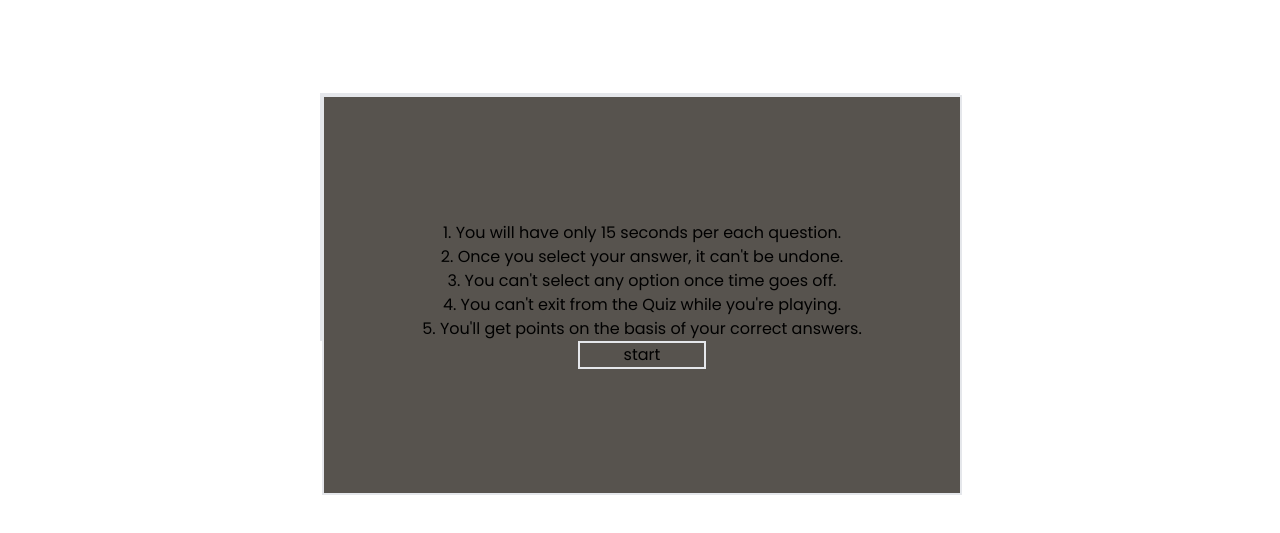
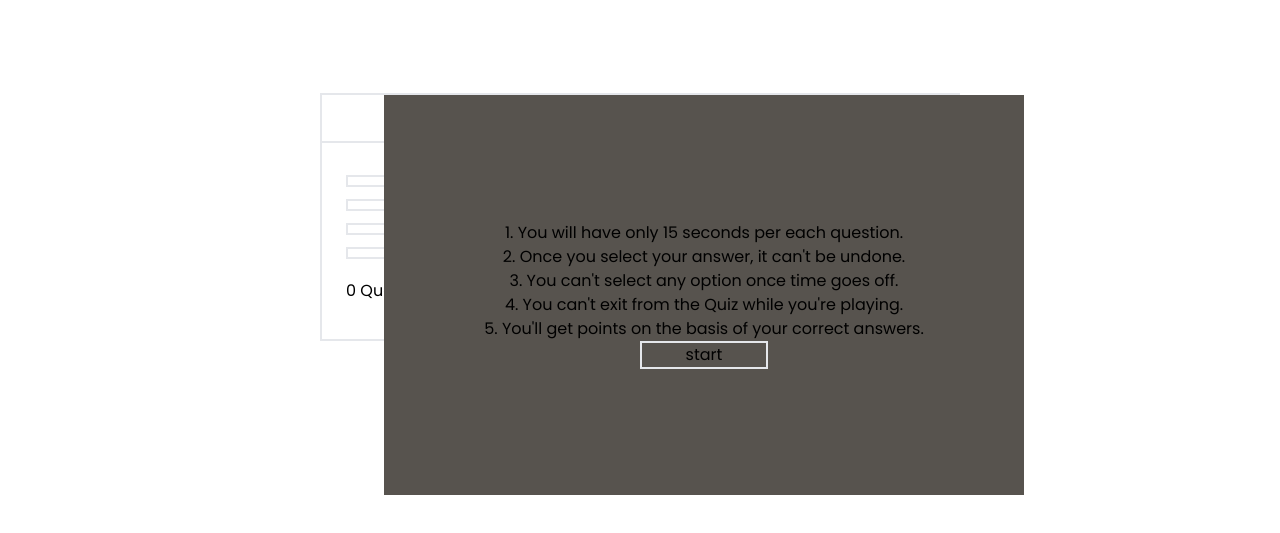
Before and after one commit to FixxooXD/Quiz-js, a website: page index.html in a window 1280 px wide. Shown: the part 51-584 px from the top of the page. Drawn offline with Linux system fonts and the light colour scheme.

Commit message:
Some Hot Fix

```diff
--- a/index.html
+++ b/index.html
@@ -29,7 +29,7 @@
     <div class="flex justify-center items-center mt-16 sm:mt-24">
     <div id="Questions-Div" class="border-2 flex flex-col sm:w-1/2 w-full  mx-3 w-fit ">
 
-      <div id="rules" class="absolute border-2 flex flex-col justify-center items-center sm:w-1/2 h-96  sm:h-1/2 bg-stone-600">
+      <div id="rules" class="absolute left-0 mx-4 sm:mx-0 sm:left-96  flex flex-col justify-center items-center sm:w-1/2 h-96  sm:h-1/2 bg-stone-600 px-4">
         <div class="info">1. You will have only <span>15 seconds</span> per each question.</div>
             <div class="info">2. Once you select your answer, it can't be undone.</div>
             <div class="info">3. You can't select any option once time goes off.</div>
```
Also changed, not shown: src/output.css.
